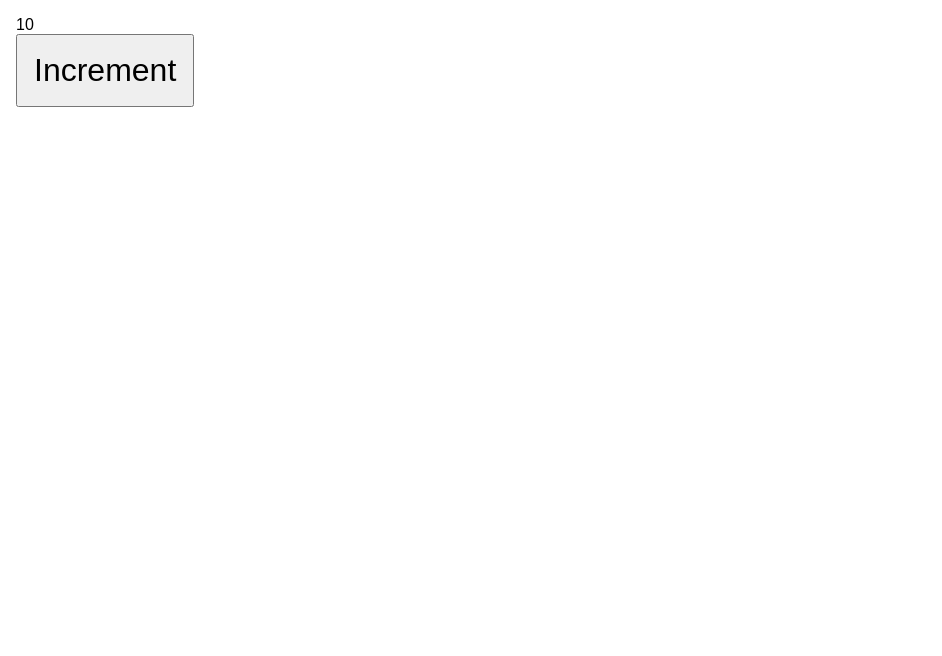
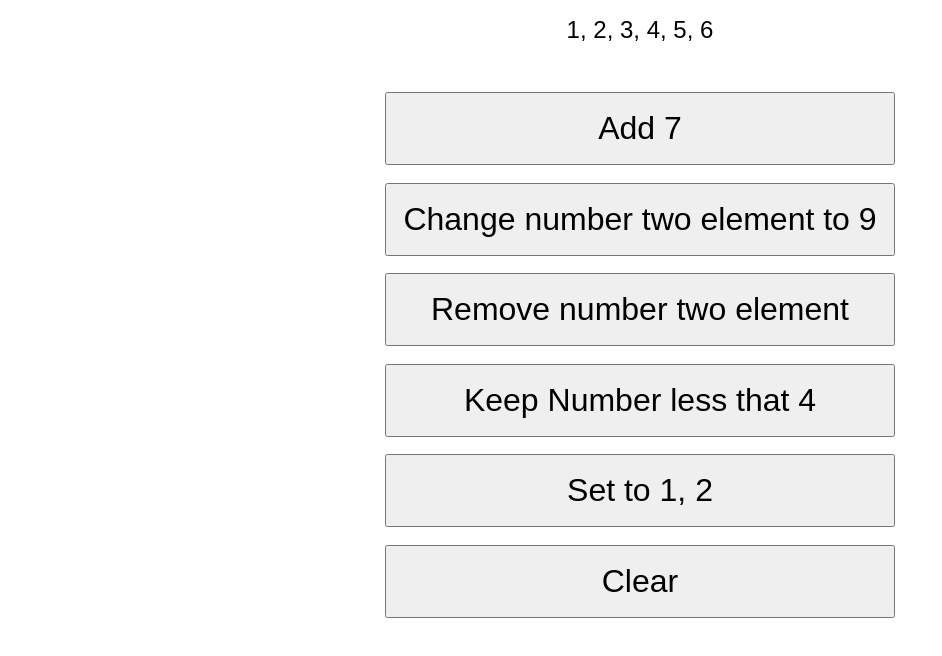
Before and after one commit to mhasanmeet/React-Hooks, a React (Vite) app: page / in a window 1280 px wide. Shown: the top 656 px of the page, without its empty margins (0-942 px from the left). Built offline with nearby package versions, Linux system fonts and the light colour scheme.

Commit message:
custom hooks: useArray

```diff
--- a/src/App.jsx
+++ b/src/App.jsx
@@ -15,6 +15,7 @@ import ToggleComponent from "./customHooks/useToggle/toggleComponent";
 import TimeoutComponent from "./customHooks/useTimeout/TimeoutComponent";
 import DebounceComponent from "./customHooks/useDebounce/DebounceComponent";
 import UpdateEffectComponent from "./customHooks/useUpdateEffect/UpdateEffectComponent";
+import UseArrayComponent from "./customHooks/useArray/UseArrayComponent";
 
 
 //create context
@@ -59,7 +60,8 @@ function App() {
       {/* <ToggleComponent/> */}
       {/* <TimeoutComponent/> */}
       {/* <DebounceComponent/> */}
-      <UpdateEffectComponent/>
+      {/* <UpdateEffectComponent/> */}
+      <UseArrayComponent/>
 
     </div>
   )
--- /dev/null
+++ b/src/customHooks/useArray/UseArrayComponent.jsx
@@ -0,0 +1,24 @@
+import React from 'react'
+import useArray from "./useArray";
+import "./usearray.scss";
+
+const UseArrayComponent = () => {
+    const {array, set, push, remove, filter, update, clear} = useArray([1, 2, 3, 4, 5, 6])
+
+  return (
+    <div className='main'>
+        <div>{array.join(", ")}</div>
+
+        <div className="buttons">
+            <button onClick={() => push(7)}>Add 7</button>
+            <button onClick={() => update(1, 9)}>Change number two element to 9</button>
+            <button onClick={() => remove(1)}>Remove number two element</button>
+            <button onClick={() => filter(n => n < 3)}>Keep Number less that 4</button>
+            <button onClick={() => set([1, 2])}>Set to 1, 2</button>
+            <button onClick={clear}>Clear</button>
+        </div>
+    </div>
+  )
+}
+
+export default UseArrayComponent
--- /dev/null
+++ b/src/customHooks/useArray/useArray.jsx
@@ -0,0 +1,36 @@
+import {useState} from "react";
+
+export default function useArray(defaultValue){
+    const [array, setArray] = useState(defaultValue)
+
+    //add new element in the end of the array
+    function push(element){
+        setArray(a => [...a, element])
+    }
+
+    //filter array element
+    function filter(callback){
+        setArray(a => a.filter(callback))
+    }
+
+    function update(index, newElement){
+        setArray(a => [
+            ...a.slice(0, index),
+            newElement,
+            ...a.slice(index + 1, a.length - 1)
+        ])
+    }
+
+    function remove(index){
+        setArray(a =>[
+            ...a.slice(0, index),
+            ...a.slice(index + 1, a.length - 1)
+        ])
+    }
+
+    function clear(){
+        setArray([])
+    }
+
+    return {array, set: setArray, push, filter, update, remove, clear}
+}
--- /dev/null
+++ b/src/customHooks/useArray/usearray.scss
@@ -0,0 +1,22 @@
+.main{
+    display: flex;
+    flex-direction: column;
+    width: 100%;
+    gap: 3rem;
+    align-items: center;
+    font-size: 1.5rem;
+
+    .buttons{
+        display: flex;
+        flex-direction: column;
+        gap: 1.1rem;
+
+        button{
+            cursor: pointer;
+        }
+
+        button:hover{
+            background-color: aquamarine;
+        }
+    }
+}
```
Also changed, not shown: src/customHooks/useArray/ReadMe.md (added).
